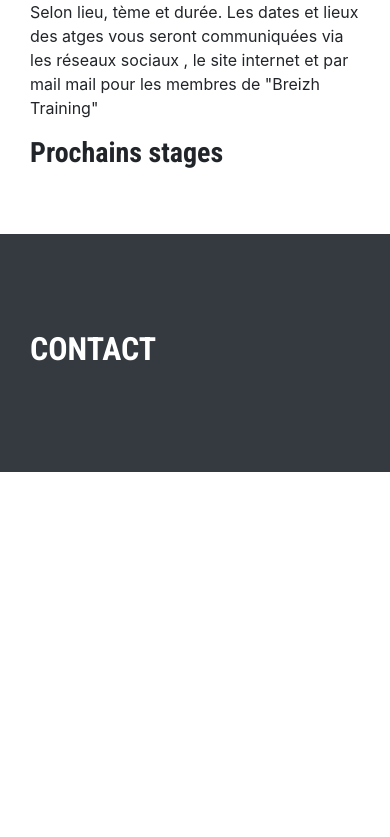
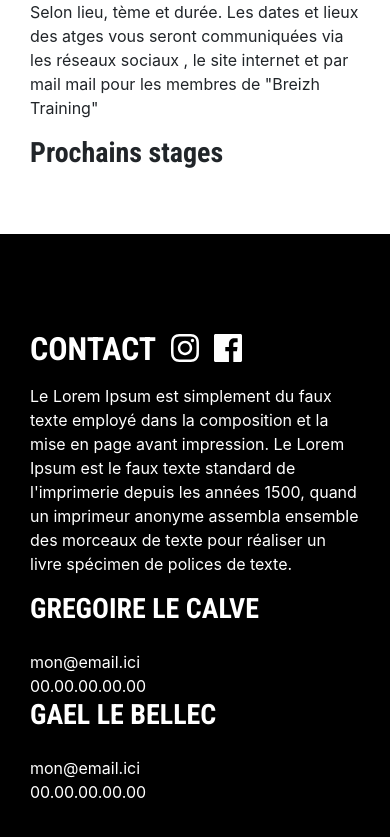
Before and after one commit to jn-prod/www-breizhtraining-bzh, a Jekyll site: the page built from index.html, in a window 390 px wide and 900 px high, scrolled down 5988 px. Shown: the top 837 px of the window. Built offline with Jekyll 4.4.1, drawn with Linux system fonts in a browser that asks for light colours; nearby versions of some CDN libraries; before the commit the page ends 6460 px from its top, so only the background shows below that.

Commit message:
contact update

```diff
--- a/_data/authors.yml
+++ b/_data/authors.yml
@@ -3,8 +3,12 @@
   img: "assets/img/authors/greg.png"
   facebook: ""
   instagram: ""
+  email: "mon@email.ici"
+  fone: "00.00.00.00.00"
 - name: "GAEL LE BELLEC"
   description: "Titulaire d'une licence ''entraînement sportif'' à l'UFR STAPS de Rennes et du Brevet d'Etat Cyclisme Traditionnel. Ancien cycliste professionnel (Team Raleigh) et triple champion du monde de duathlon Longue Distance. Entraîneur et directeur sportif au sein du Comité de Bretagne de cyclisme pendant 6 ans (Team Breizh Ladies, Club Bretagne Juniors). "
   img: "assets/img/authors/gael.png"
   facebook: ""
   instagram: ""
+  email: "mon@email.ici"
+  fone: "00.00.00.00.00"
--- a/_includes/footer.html
+++ b/_includes/footer.html
@@ -2,7 +2,26 @@
   <!-- CONTACT -->
   <div class="row">
     <div class="col-12 py-5">
-      <h2>CONTACT</h2>
+      <h2 class="mb-3">
+      	CONTACT
+        <a class="text-white ml-2" href="#"><i class="fab fa-instagram"></i></a>
+        <a class="text-white ml-2" href="#"><i class="fab fa-facebook"></i></a>
+      </h2>
+      <div class="row">
+      	<div class="col-md-4">
+      		<p>Le Lorem Ipsum est simplement du faux texte employé dans la composition et la mise en page avant impression. Le Lorem Ipsum est le faux texte standard de l'imprimerie depuis les années 1500, quand un imprimeur anonyme assembla ensemble des morceaux de texte pour réaliser un livre spécimen de polices de texte.</p>
+      	</div>
+      	<div class="col-md-4">
+      		<h3 class="mb-4">{{ site.data.authors[0].name }}</h3>
+					<div>{{ site.data.authors[0].email }}</div>
+					<div>{{ site.data.authors[0].fone }}</div>
+      	</div>
+      	<div class="col-md-4">
+      		<h3 class="mb-4">{{ site.data.authors[1].name }}</h3>
+					<div>{{ site.data.authors[1].email }}</div>
+					<div>{{ site.data.authors[1].fone }}</div>
+      	</div>
+      </div>
     </div>
   </div>
 </div>
--- a/assets/css/global.css
+++ b/assets/css/global.css
@@ -34,6 +34,10 @@ footer {
   background-color: #79CBC4;
 }
 
+.bg-dark {
+  background-color: #000000 !important;
+}
+
 .btn-primary {
   border: #FECD0B !important;
   background-color: #FECD0B !important;
--- a/index.html
+++ b/index.html
@@ -41,7 +41,7 @@ version: "fr"
 	<div class="col-12 py-5 bg-blue">
 		<div class="container">
 			<div class="row">
-				<div class="col-md-2">
+				<div class="col-md-2 my-auto">
 					<img src="assets/img/logo-vision.png" alt="{{ site.title }}" class="img-fluid">
 				</div>
 				<div class="col-md-10">
```
